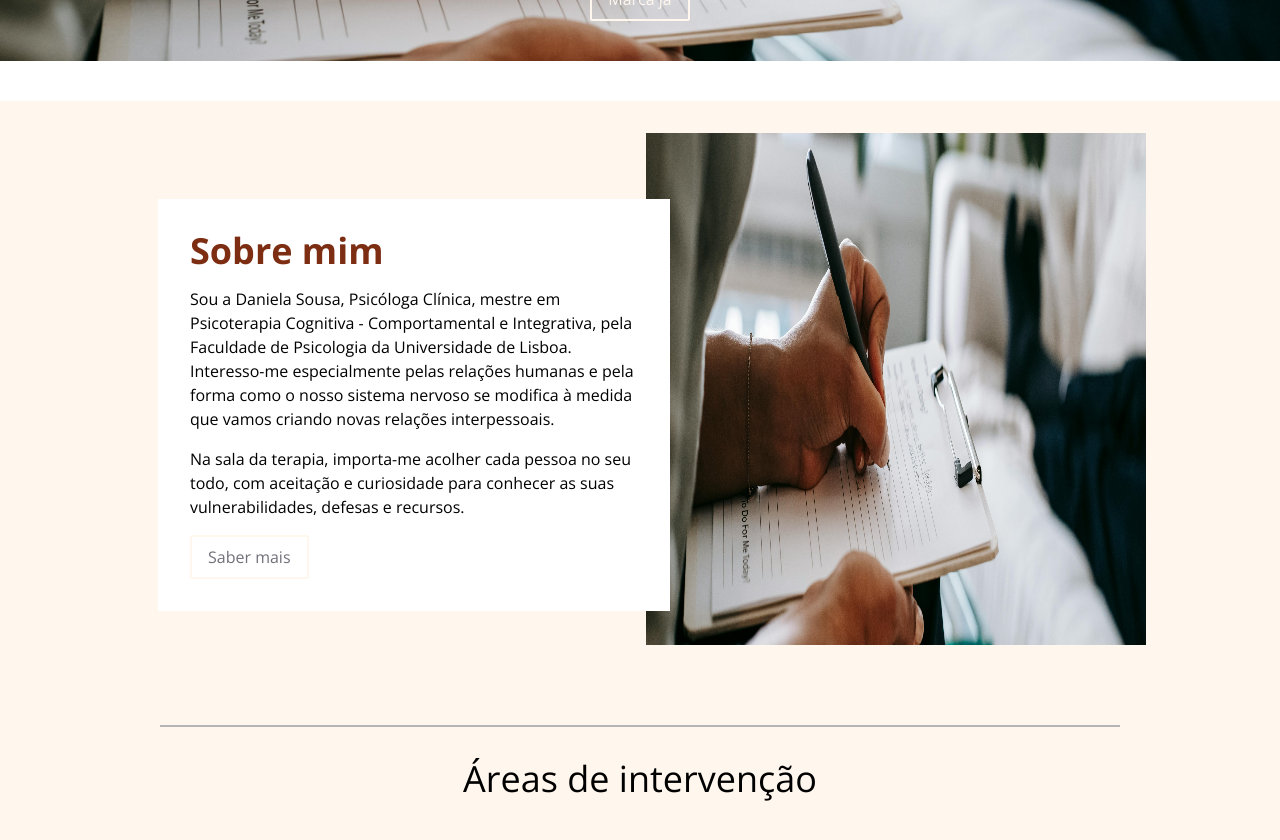
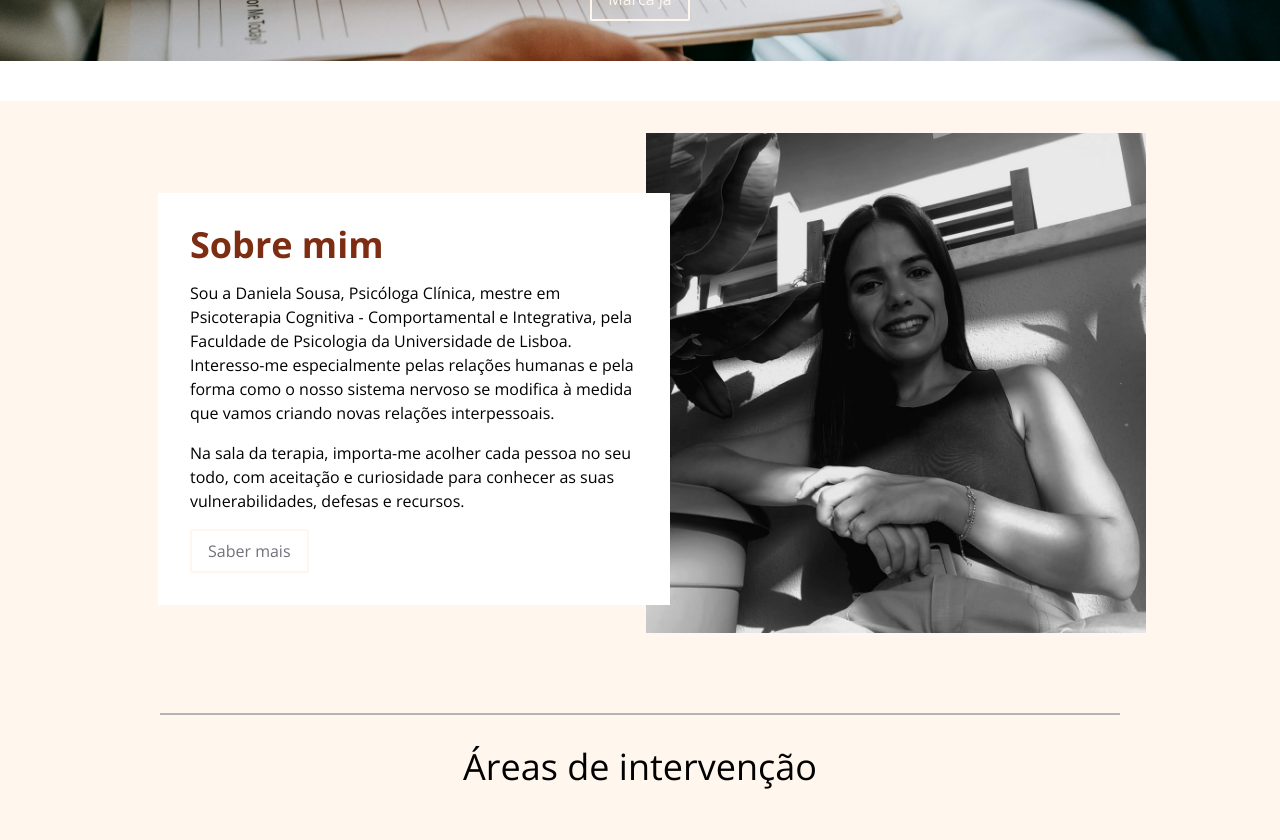
Before and after one commit to DeleteMind/site_psicologa, a Next.js app in the folder daniela-app/: page / in a window 1280 px wide. Shown: the part 440-1280 px from the top of the page. Built offline with nearby package versions, Linux system fonts and the light colour scheme.

Commit message:
change_Photo

```diff
--- a/daniela-app/app/page.tsx
+++ b/daniela-app/app/page.tsx
@@ -29,12 +29,11 @@ export default function Home() {
           <button className="mt-auto lg:self-start text-zinc-500 border-2 border-orange-50 py-2 px-4 rounded-sm  hover:bg-orange-50 hover:text-orange-900">Saber mais</button>
         </div>
         <Image
-          className=""
-          src="/pexels-alex-green-5699456 (1).jpg"
+          className="w-full max-w-[500px] h-auto object-cover"
+          src="/Snapinst.app_368680928_270420565750050_196321165440213060_n_1080.jpg"
           alt="Description of the image"
           width={500}
-          height={300}
-          style={{ height: "512px", width: "500px" }}
+          height={512}
         />
       </div>
       <section className="border-t-2 border-gray-500/50 w-3/4 flex flex-col items-center gap-8 text-center my-12">
```
Also changed, not shown: daniela-app/public/Snapinst.app_368680928_270420565750050_196321165440213060_n_1080.jpg (added).
